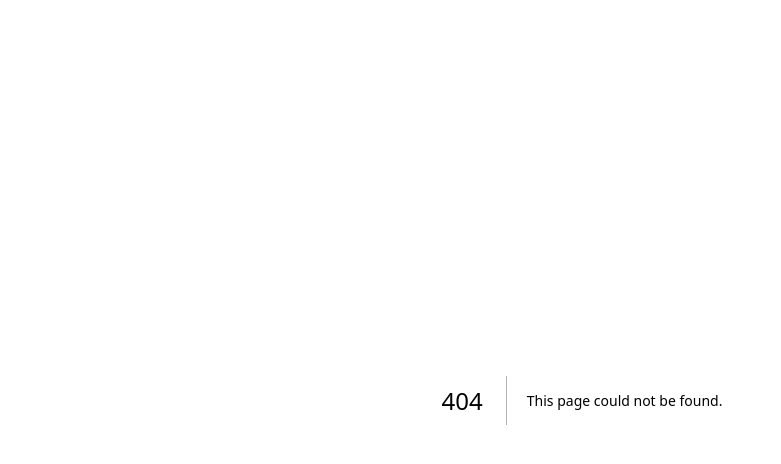
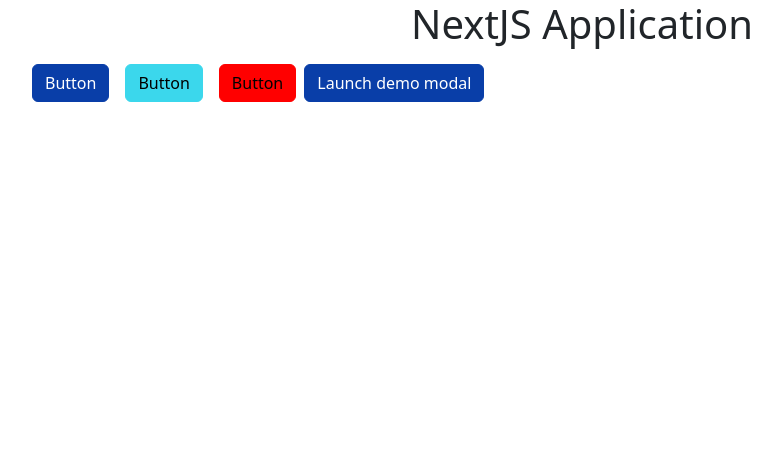
Before and after one commit to hvtk/mylife, a Next.js app: page /test in a window 1280 px wide. Before the commit this address had no page. Shown: the top 464 px of the page, without its empty margins (58-839 px from the left). Built offline with nearby package versions, Linux system fonts and the light colour scheme.

Commit message:
Made it possible to use custom scss files. Using bootstap JS is not fixed yet!

```diff
--- a/app/layout.jsx
+++ b/app/layout.jsx
@@ -1,9 +1,32 @@
-import 'bootstrap/dist/css/bootstrap.css'
+//To use bootstrap styles without customization
+// import 'bootstrap/dist/css/bootstrap.min.css'
+'use client'
 
-export const metadata = {
-    title: "MyLife",
-    description: "All info about my life on one place",
+import '../styles/customBootstrap.scss'
+
+import '../styles/globals.css'
+
+//To use bootstrap styles with customization
+// export function MyApp({ Component, pageProps}) {
+
+//     return <Component {...pageProps} />
+// }
+
+//To use bootstrap with JS
+import { useEffect } from 'react'
+
+export function MyApp({ Component, pageProps }) {
+    useEffect(() => {
+        import('bootstrap/dist/js/bootstrap')
+    }, [])
+
+    return <Component {...pageProps} />
 }
+
+// export const metadata = {
+//     title: "MyLife",
+//     description: "All info about my life on one place",
+// }
 
 export default function RootLayout({ children }) {
     return (
--- /dev/null
+++ b/app/test/page.jsx
@@ -0,0 +1,88 @@
+'use client'
+
+import Head from 'next/head'
+
+// export default function Home() {
+//   return (
+//     <>
+//       <Head>
+//         <title>NextJS</title>
+//         <meta name='description' content='Generated by create next app' />
+//         <link rel='icon' href='/favicon.ico' />
+//       </Head>
+//       <main className='container'>
+//         <h1 className='text-center'>NextJS Application</h1>
+//         <button className='btn btn-primary m-2'>Button</button>
+//         <button className='btn btn-secondary m-2'>Button</button>
+//         <button className='btn btn-danger m-2'>Button</button>
+//       </main>
+//     </>
+//   )
+// }
+
+
+export default function Home() {
+    return (
+      <>
+        <Head>
+        <title>NextJS</title>
+        <meta name='description' content='Generated by create next app' />
+        <link rel='icon' href='/favicon.ico' />
+        </Head>
+        <main className='container'>
+            <h1 className='text-center'>NextJS Application</h1>
+            <button className='btn btn-primary m-2'>Button</button>
+            <button className='btn btn-secondary m-2'>Button</button>
+            <button className='btn btn-danger m-2'>Button</button>
+
+            {/* Button trigger modal */}
+            <button
+            type='button'
+            className='btn btn-primary'
+            data-bs-toggle='modal'
+            data-bs-target='#exampleModal'
+            >
+            Launch demo modal
+            </button>
+            {/* Modal */}
+            <div
+            className='modal fade'
+            id='exampleModal'
+            tabIndex={-1}
+            aria-labelledby='exampleModalLabel'
+            aria-hidden='true'
+            >
+
+                <div className='modal-dialog'>
+                    <div className='modal-content'>
+                        <div className='modal-header'>
+                            <h1 className='modal-title fs-5' id='exampleModalLabel'>
+                            Modal title
+                            </h1>
+                            <button
+                            type='button'
+                            className='btn-close'
+                            data-bs-dismiss='modal'
+                            aria-label='Close'
+                            />
+                        </div>
+                        <div className='modal-body'>...</div>
+                        <div className='modal-footer'>
+                            <button
+                            type='button'
+                            className='btn btn-secondary'
+                            data-bs-dismiss='modal'
+                            >
+                            Close
+                            </button>
+                            <button type='button' className='btn btn-primary'>
+                            Save changes
+                            </button>
+                        </div>
+                    </div>
+                </div>
+            </div>
+        </main>
+    </>
+    )
+}
--- a/next.config.js
+++ b/next.config.js
@@ -1,4 +1,12 @@
-/** @type {import('next').NextConfig} */
-const nextConfig = {}
+// /** @type {import('next').NextConfig} */
+// const nextConfig = {}
 
-module.exports = nextConfig
+// module.exports = nextConfig
+
+const path = require('path')
+
+module.exports = {
+    sassOptions: {
+        includePaths: [path.join(__dirname, 'styles')],
+    },
+}
--- a/package.json
+++ b/package.json
@@ -18,6 +18,8 @@
     "next": "13.4.12",
     "next-auth": "^4.22.3",
     "react": "18.2.0",
-    "react-dom": "18.2.0"
+    "react-dom": "18.2.0",
+    "rfs": "^10.0.0",
+    "sass": "^1.66.1"
   }
 }
--- /dev/null
+++ b/styles/customBootstrap.scss
@@ -0,0 +1,11 @@
+$theme-colors: (
+  'primary': #093ea8,
+  'secondary': #3bd7ec,
+  'success': #22e11c,
+  'info': #d9ff50,
+  'warning': #ffbe0b,
+  'danger': #ff0000,
+  'light': #c0ccda,
+  'dark': #000103,
+);
+@import '/node_modules/bootstrap/scss/bootstrap.scss';
```
Also changed, not shown: 2 other files (tests, documents, lock files or other folders).
